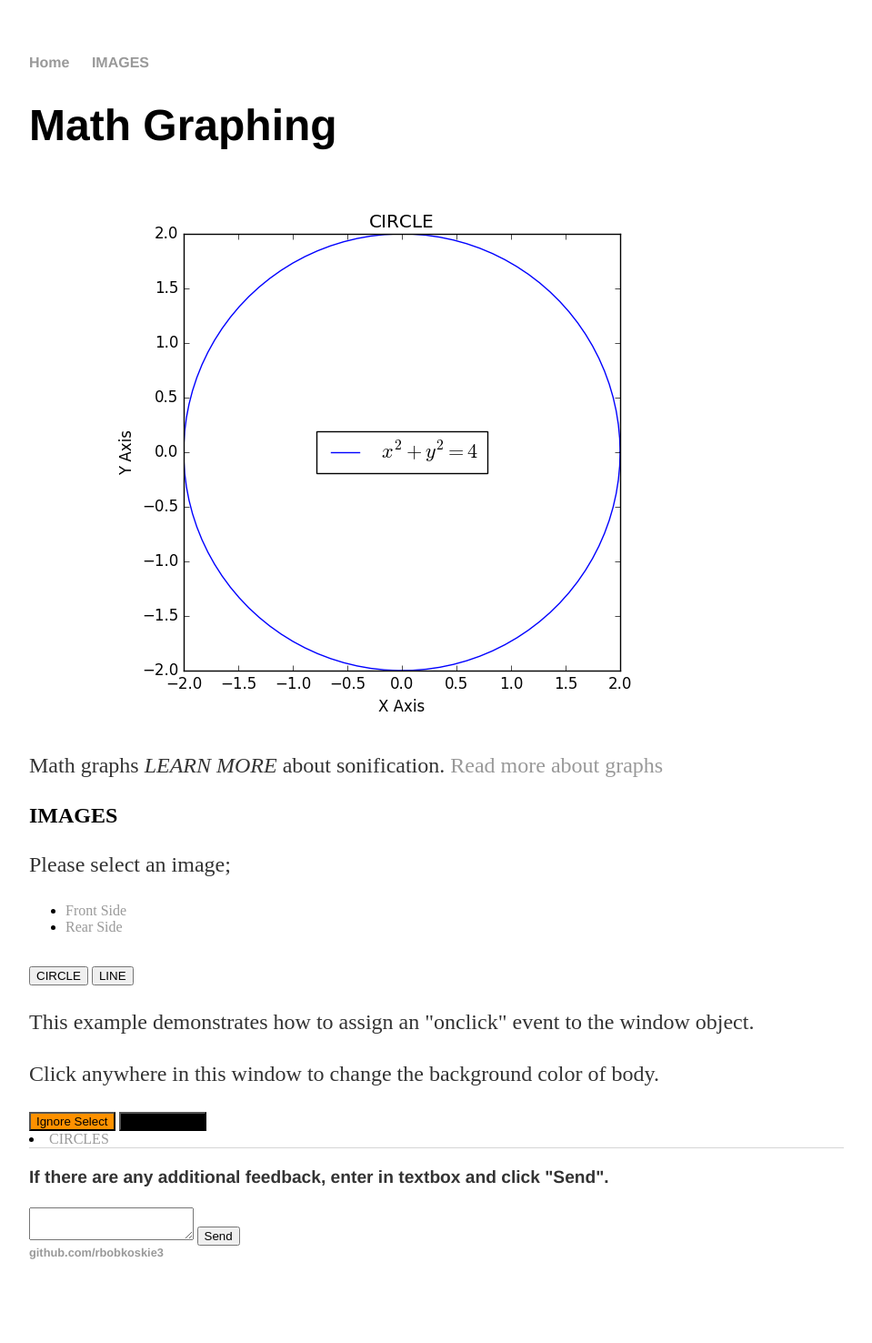
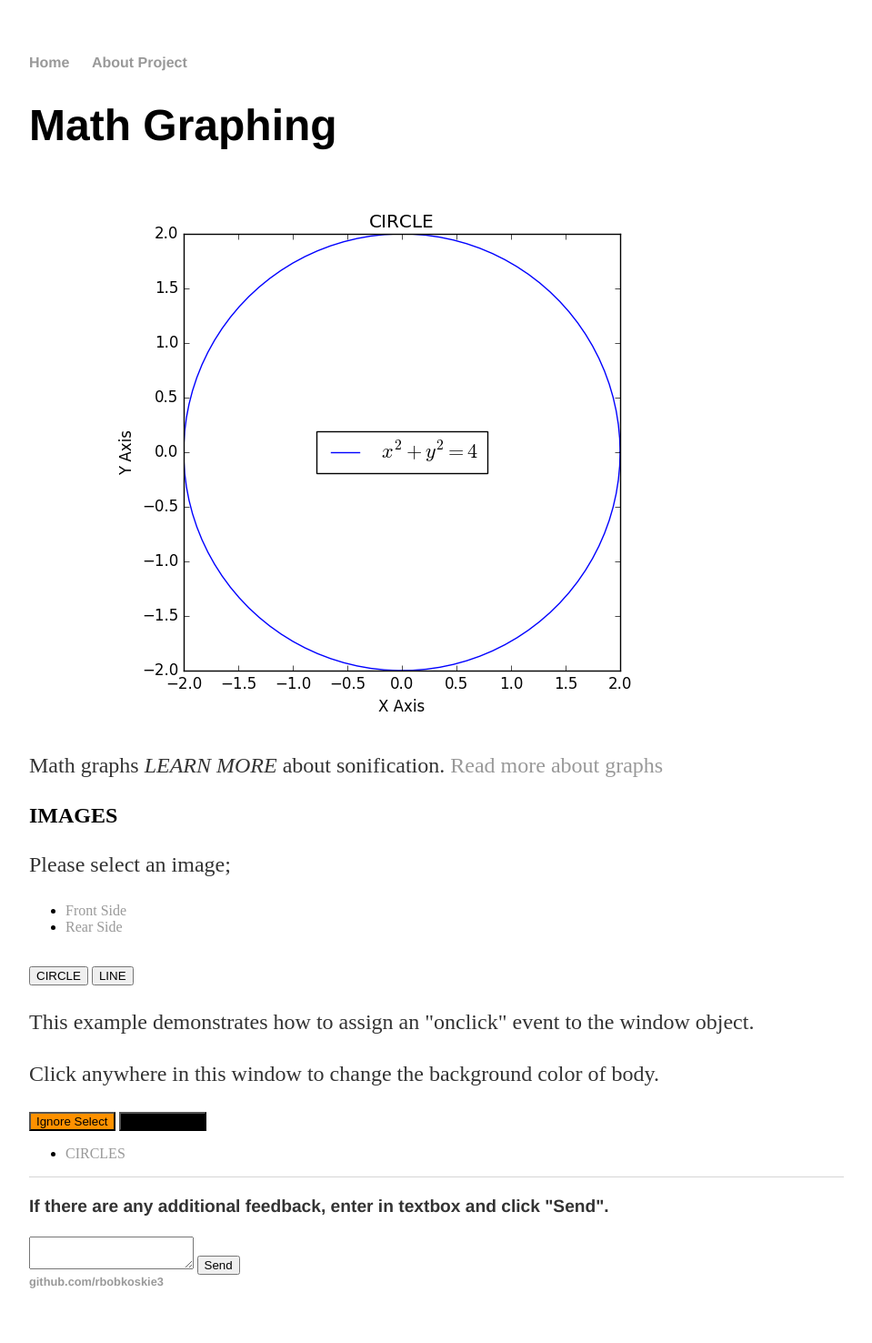
Before and after one commit to rbobkoskie3/rbobkoskie3.github.io, a Jekyll site: the page built from index.html, in a window 1280 px wide. Shown: the whole page at 91% size, without its empty margins (160-1119 px from the left). Built offline with Jekyll 4.4.1, drawn with Linux system fonts in a browser that asks for light colours; before the commit the page ends 1444 px from its top, so only the background shows below that.

Commit message:
Update default.html

```diff
--- a/_layouts/default.html
+++ b/_layouts/default.html
@@ -9,14 +9,14 @@
 			<nav>
 	    		<ul>
 	        		<li><a href="/">Home</a></li>
-	        		<li><a href="/images">IMAGES</a></li>
+	        		<li><a href="/about">About Project</a></li>
 	    		</ul>
 			</nav>
 			<div class="container">
 
 			{{ content }}
 
-			<li><a href="/circle">CIRCLES</a></li>
+			<ul><li><a href="/circle">CIRCLES</a></li></ul>
 
 			</div><!-- /.container -->
 			<footer>
```
